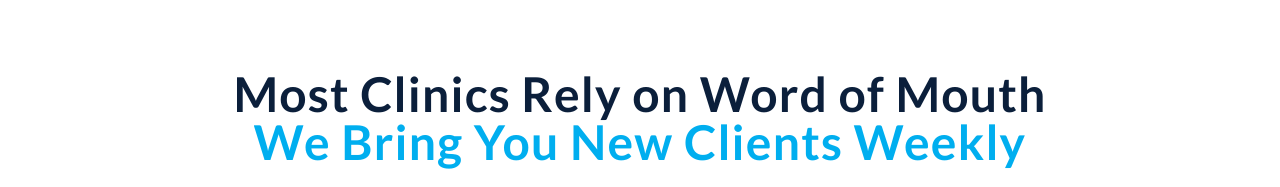
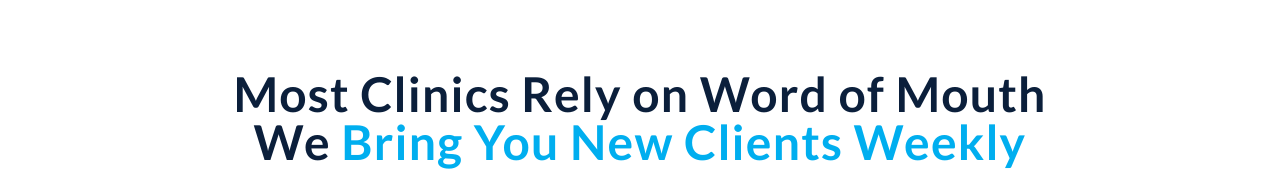
Before and after one commit to servee1/serveeagency, a plain HTML site: page index.html in a window 1280 px wide. Shown: the part 134-321 px from the top of the page. Drawn offline with nearby package versions, Linux system fonts and the light colour scheme.

Commit message:
Update index.html

```diff
--- a/index.html
+++ b/index.html
@@ -204,9 +204,9 @@
 
     <div class="relative z-10 text-center max-w-5xl mx-auto fade-in">
         <h1 class="text-4xl md:text-5xl font-bold mb-6 leading-tight text-[#0B1F3B] max-w-4xl tracking-wide">
-            Most Clinics Rely on Word of Mouth
+            Most Clinics Rely on Word of Mouth We
             <span class="gradient-text">
-            We Bring You New Clients Weekly
+            Bring You New Clients Weekly
             </span>
         </h1>
 
```
